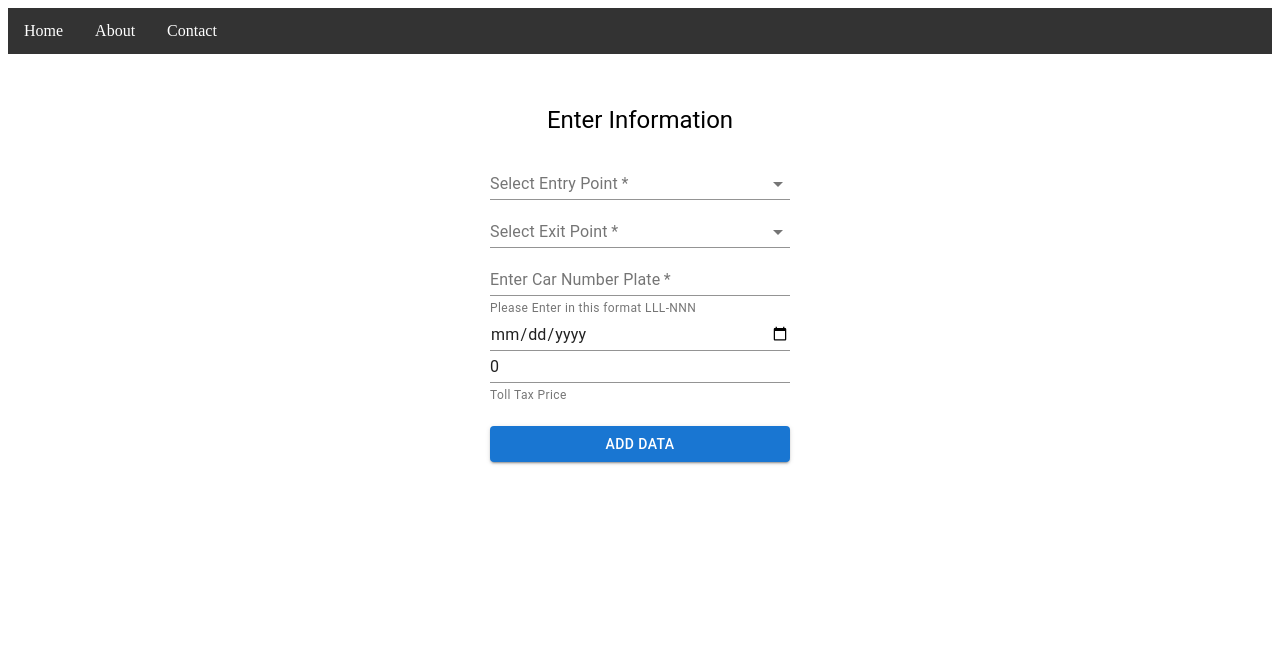
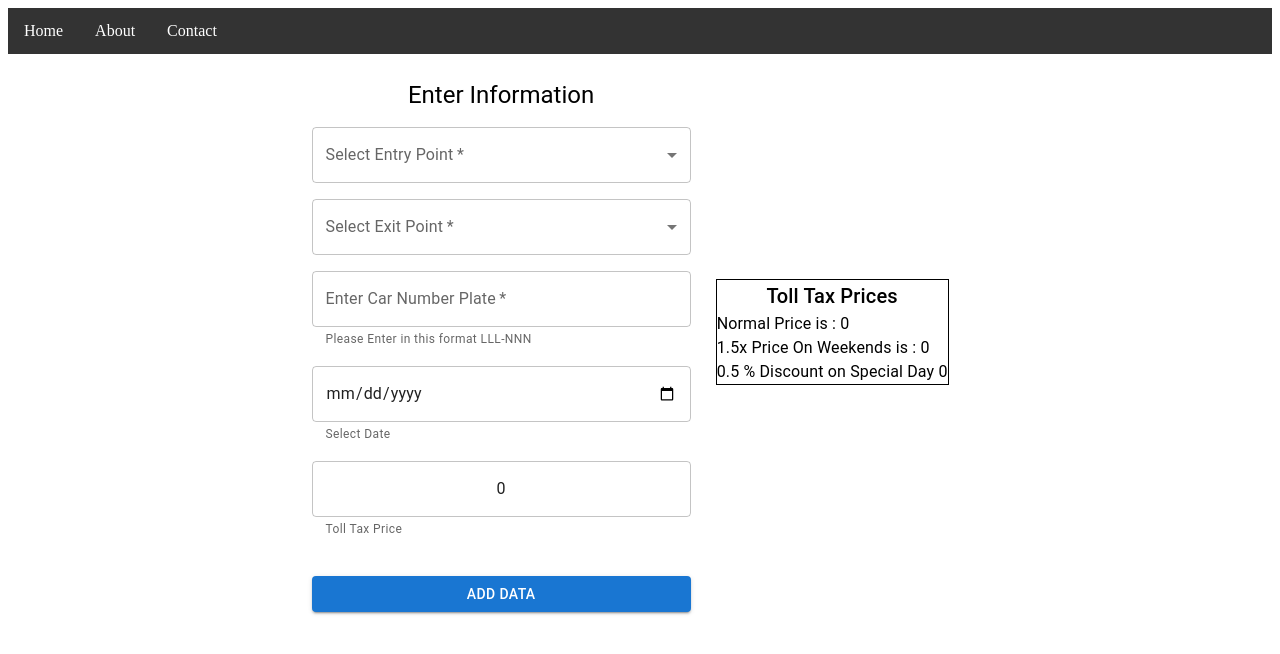
Before and after one commit to iasifmehmood/techliftbootcamp_asif, a React (Create React App) app in the folder Assignment_4/toll-system/: page /data/add in a window 1280 px wide. Shown: the top 654 px of the page. Built offline with nearby package versions, Linux system fonts and the light colour scheme.

Commit message:
project v3.0

```diff
--- a/Assignment_4/toll-system/db.json
+++ b/Assignment_4/toll-system/db.json
@@ -23,6 +23,30 @@
       "number_plate": "GGG-565",
       "toll_paid": "34",
       "id": 3
+    },
+    {
+      "entry_point": "Khanpur Road Interchange",
+      "exit_point": "Kot Najeeb Ullah interchange",
+      "day": "2022-11-08",
+      "number_plate": "ABC-123",
+      "toll_paid": "33",
+      "id": 4
+    },
+    {
+      "entry_point": "Jharikas interchange",
+      "exit_point": "Khanpur Road Interchange",
+      "day": "2022-11-09",
+      "number_plate": "AXC-154",
+      "toll_paid": "43",
+      "id": 5
+    },
+    {
+      "entry_point": "Kot Najeeb Ullah interchange",
+      "exit_point": "Havelian Interchange",
+      "day": "2022-08-14",
+      "number_plate": "AXC-555",
+      "toll_paid": "28.5",
+      "id": 6
     }
   ]
 }
--- a/Assignment_4/toll-system/package.json
+++ b/Assignment_4/toll-system/package.json
@@ -23,6 +23,7 @@
     "json-server": "^0.17.0",
     "react": "^18.2.0",
     "react-dom": "^18.2.0",
+    "react-loading": "^2.0.3",
     "react-router-dom": "^6.4.3",
     "react-scripts": "5.0.1",
     "react-text-mask": "^5.5.0",
--- a/Assignment_4/toll-system/src/components/toll_data/AddTollData.tsx
+++ b/Assignment_4/toll-system/src/components/toll_data/AddTollData.tsx
@@ -4,12 +4,13 @@ import {
   Box,
   Button,
   Typography,
+  MenuItem,
+  TextField,
+  Grid
 } from "@mui/material";
-import { TextField } from "@material-ui/core";
 import { useState } from "react";
 import axios from "axios";
 import { useNavigate } from "react-router-dom";
-import MenuItem from "@mui/material/MenuItem";
 import swal from 'sweetalert';
 
 
@@ -22,7 +23,7 @@ const AddTollData: any = () => {
     toll_paid: "0",
   });
 
-  const { entry_point, exit_point, day, number_plate, toll_paid } = tollData;
+  const { entry_point, exit_point, day, number_plate, toll_paid } = tollData; //const destructiong for accessing tollData.entry_point etc
 
   const onInputChange: any = (e: any) => {
     setTollData({ ...tollData, [e.target.name]: e.target.value });
@@ -87,6 +88,9 @@ const AddTollData: any = () => {
   let exitValue:number=0;
   let entryPrice:number=20;
   let exitPrice:number=0;
+  let normalPrice:any;
+  let oneXPrice:any;
+  let discountPrice:any;
 
      for(let x in interchange){
        if(JSON.stringify(tollData.entry_point)===JSON.stringify(x) ){
@@ -99,17 +103,20 @@ const AddTollData: any = () => {
        if(JSON.stringify(tollData.exit_point)===JSON.stringify(x) ){
          exitValue=interchange[x];
          exitPrice= parseFloat((entryPrice+((perKmCharges)*Math.abs(exitValue-entryValue))).toFixed(2));  //maths.abs to get positive value everytime
-         tollData.toll_paid = exitPrice.toString()
+         tollData.toll_paid = exitPrice.toString();
+         normalPrice=parseFloat(tollData.toll_paid);
        }
        if(JSON.stringify(tollData.exit_point)===JSON.stringify(x) && ["Saturday", "Sunday"].includes(currentDay)){
          exitValue=interchange[x];
          exitPrice= parseFloat((entryPrice+((perKmCharges)*Math.abs(exitValue-entryValue))).toFixed(2));  //maths.abs to get positive value everytime
          tollData.toll_paid = (exitPrice*1.5).toString()  //1.5x on weekend
+         oneXPrice=parseFloat(tollData.toll_paid);
        }
         if (JSON.stringify(tollData.exit_point)===JSON.stringify(x) && ["23 March", "14 August", "25 December"].includes(specialDay)) {
         exitValue=interchange[x];
         exitPrice= parseFloat((entryPrice+((perKmCharges)*Math.abs(exitValue-entryValue))).toFixed(2));  //maths.abs to get positive value everytime
         tollData.toll_paid = (exitPrice*0.5).toString()   //0.5 discount on special days
+        discountPrice=parseFloat(tollData.toll_paid);
       }
 
      }
@@ -123,19 +130,30 @@ const AddTollData: any = () => {
   return (
     <Box
       sx={{
-        width: 300,
-        height: 300,
+        width: "100%",
+        height: "100%",
         margin: "auto",
-        marginTop: "50px",
+        marginTop: "25px",
+        display: 'flex',
+        flexDirection: 'row',
+        justifyContent:"center"
       }}
     >
-      <Stack spacing={4}>
-        <Stack direction="column" spacing={2} alignItems="center">
-          <Typography variant="h5" textAlign="center">
+      <Box sx={{
+        width: "30%",
+        height: "50%",
+        }} >
+
+          <form onSubmit={handleFormSubmit}>
+
+        <Grid container direction={"column"} spacing={2}>
+
+        <Grid item>
+        <Typography variant="h5" textAlign="center">
             Enter Information
           </Typography>
-
-          <form onSubmit={handleFormSubmit}>
+        </Grid>
+          <Grid item>
             <TextField
               label="Select Entry Point"
               fullWidth
@@ -167,7 +185,9 @@ const AddTollData: any = () => {
                 Abbottabad Interchange
               </MenuItem>
             </TextField>
+        </Grid>
 
+        <Grid item>
             <TextField
               label="Select Exit Point"
               fullWidth
@@ -199,7 +219,9 @@ const AddTollData: any = () => {
                 Abbottabad Interchange
               </MenuItem>
             </TextField>
+        </Grid>
 
+        <Grid item>
             <TextField
             label="Enter Car Number Plate"
             name="number_plate"
@@ -209,8 +231,11 @@ const AddTollData: any = () => {
             required
             inputProps={{ pattern: "[A-Z]{1,3}[-][1-9]{1,3}" }}
             helperText="Please Enter in this format LLL-NNN"
+            placeholder="Use this format LLL-NNN"
           />
+          </Grid>
 
+          <Grid item>
             <TextField
             label=""
             name="day"
@@ -218,20 +243,26 @@ const AddTollData: any = () => {
             onChange={(e: any) => onInputChange(e)}
             type="date"
             fullWidth
+            helperText="Select Date"
           />
+          </Grid>
 
+          <Grid item>
             <TextField
               name="toll_paid"
               value={toll_paid}
               onChange={e => onInputChange(e)}
               required
               inputProps={
-                { readOnly: true, }
+                { readOnly: true, style: { textAlign: "center" }, }
               }
               fullWidth
               helperText="Toll Tax Price"
+              variant="outlined"
             />
+          </Grid>
 
+          <Grid item>
             <Stack sx={{ marginTop: "20px" }}>
               <Button
                 onChange={e => onInputChange(e)}
@@ -241,9 +272,25 @@ const AddTollData: any = () => {
                 Add Data
               </Button>
             </Stack>
+            </Grid>
+            </Grid>
           </form>
-        </Stack>
-      </Stack>
+      </Box>
+
+      <Box sx={{
+        width: "20%",
+        height: "50%",
+        display: 'flex',
+        marginTop: "200px",
+        marginLeft:"25px"
+        }} >
+        <Box sx={{ border: 1 }}>
+        <Typography variant="h6" align="center">Toll Tax Prices</Typography>
+        <Typography >Normal Price is : {normalPrice || 0}</Typography>
+        <Typography >1.5x Price On Weekends is : {oneXPrice || 0}</Typography>
+        <Typography >0.5 % Discount on Special Day {discountPrice || 0}</Typography>
+        </Box>
+      </Box>
     </Box>
 
   );
```
Also changed, not shown: 1 other file (tests, documents, lock files or other folders).
